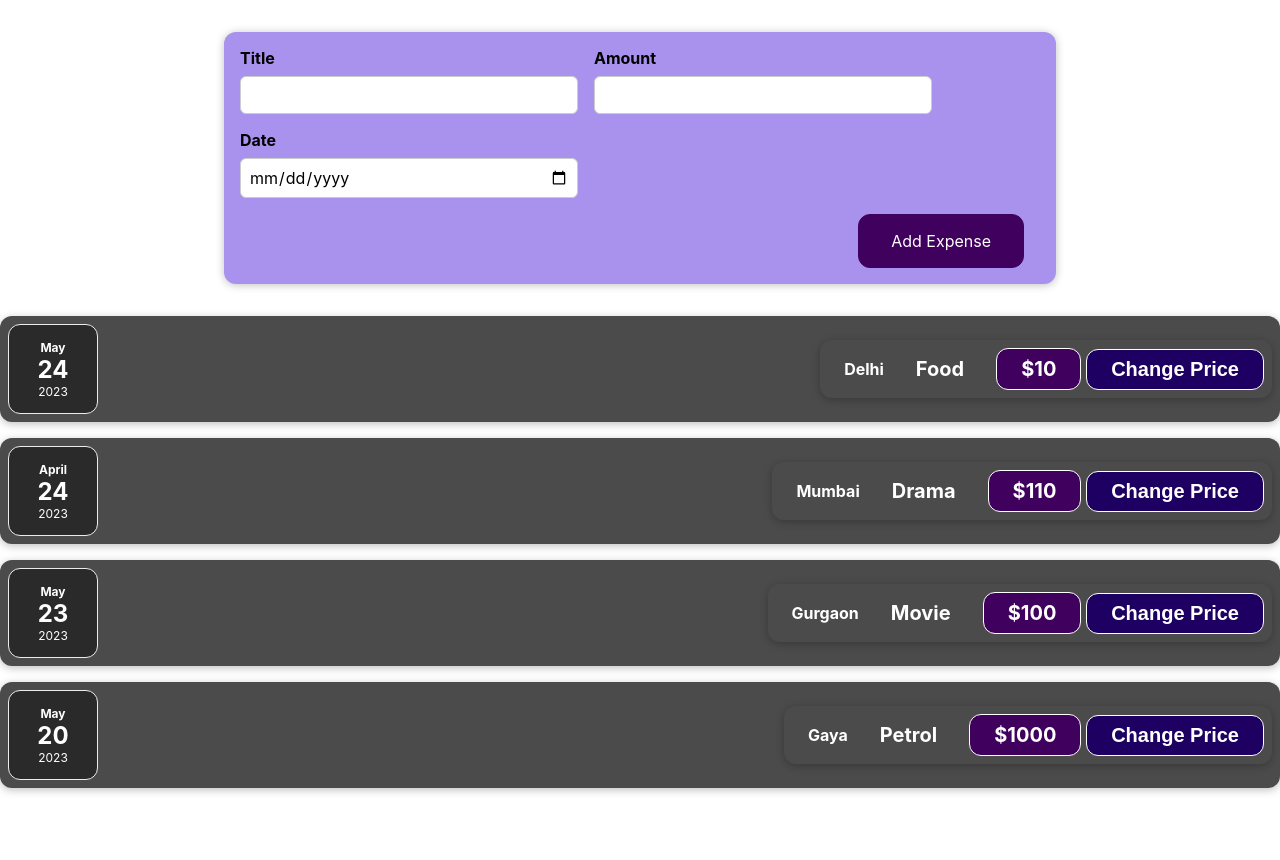
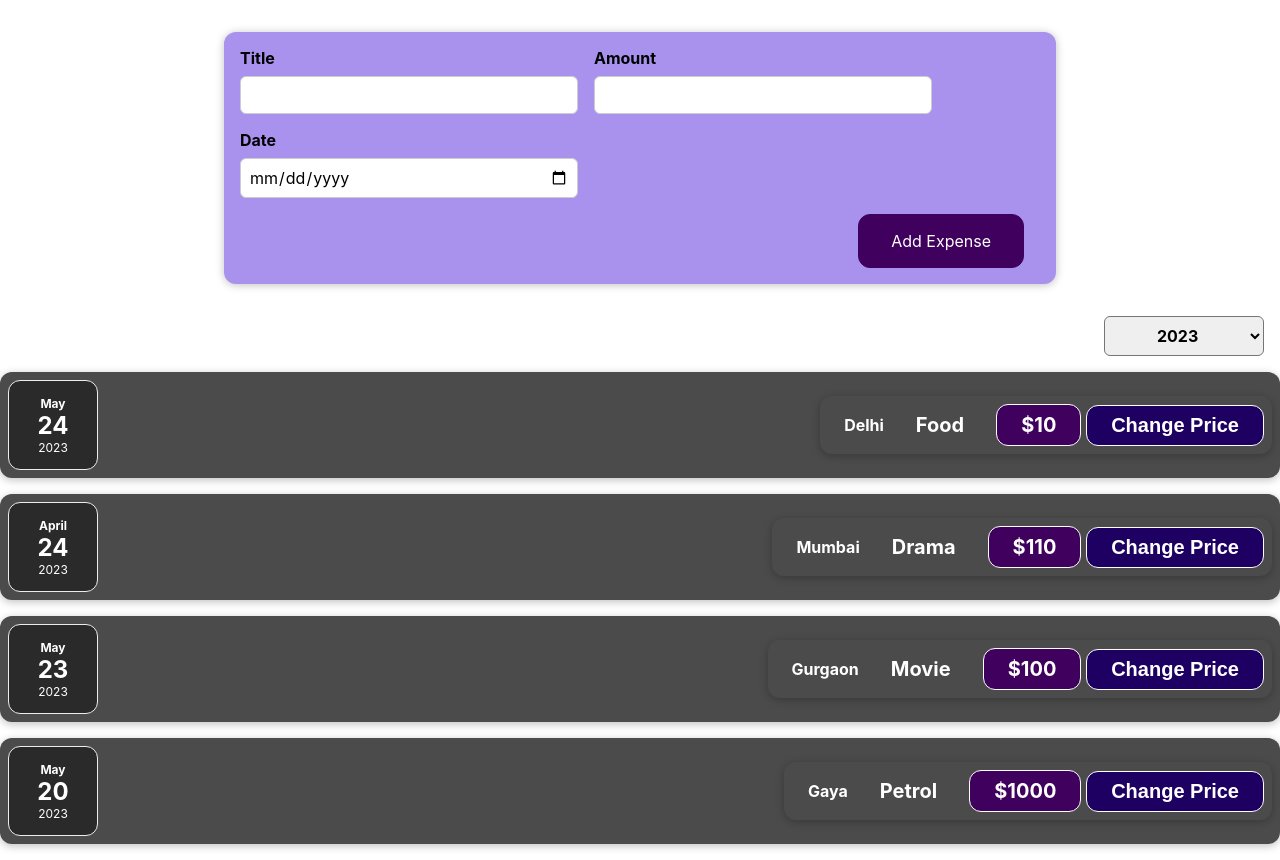
Before and after one commit to sumit71992/React, a React (Create React App) app in the folder expenseapp/: page / in a window 1280 px wide. Before the commit the page ends 804 px from the top, so only its background shows below. Built offline with nearby package versions, Linux system fonts and the light colour scheme.

Commit message:
filter ui added

```diff
--- a/expenseapp/src/App.js
+++ b/expenseapp/src/App.js
@@ -1,6 +1,7 @@
 import { useState } from "react";
 import ExpenseItem from "./components/Expenses/ExpenseItem";
 import AddExpense from "./components/NewExpense/AddExpense";
+import ExpenseFilter from "./components/Expenses/ExpenseFilter";
 
 const App = () => {
   const expenses = [
@@ -33,15 +34,21 @@ const App = () => {
       location: "Gaya",
     },
   ];
-const [totalExpense, setTotalExpense] = useState(expenses)
+const [totalExpense, setTotalExpense] = useState(expenses);
+const [filteredYear, setFilteredYear] = useState('2023');
   const expenseHandler = (expense)=>{
     const expenseData = [...totalExpense];
     expenseData.push(expense);
     setTotalExpense(expenseData);
   }
+
+  const filterChangeHandler = selectedYear => {
+    setFilteredYear(selectedYear);
+  };
   return (
     <div className="App">
       <AddExpense onAddExpenseFormData={expenseHandler}/>
+      <ExpenseFilter selected={filteredYear} onChangeFilter={filterChangeHandler}/>
       {totalExpense.map((el) => {
          return <ExpenseItem
             id={el.id}
--- /dev/null
+++ b/expenseapp/src/components/Expenses/ExpenseFilter.css
@@ -0,0 +1,24 @@
+.expenses-filter {
+    color: white;
+    padding: 0 1rem;
+  }
+
+  .expenses-filter__control {
+    display: flex;
+    width: 100%;
+    align-items: center;
+    justify-content: space-between;
+    margin: 1rem 0;
+  }
+
+  .expenses-filter label {
+    font-weight: bold;
+    margin-bottom: 0.5rem;
+  }
+
+  .expenses-filter select {
+    font: inherit;
+    padding: 0.5rem 3rem;
+    font-weight: bold;
+    border-radius: 6px;
+  }
--- /dev/null
+++ b/expenseapp/src/components/Expenses/ExpenseFilter.js
@@ -0,0 +1,22 @@
+import './ExpenseFilter.css';
+
+const ExpenseFilter = (props) => {
+  const dropdownChangeHandler = (event) => {
+    props.onChangeFilter(event.target.value);
+  };
+
+  return (
+    <div className='expenses-filter'>
+      <div className='expenses-filter__control'>
+        <label>Filter by year</label>
+        <select value={props.selected} onChange={dropdownChangeHandler}>
+          <option value='2023'>2023</option>
+          <option value='2022'>2022</option>
+          <option value='2021'>2021</option>
+          <option value='2020'>2020</option>
+        </select>
+      </div>
+    </div>
+  );
+};
+export default ExpenseFilter;
```
